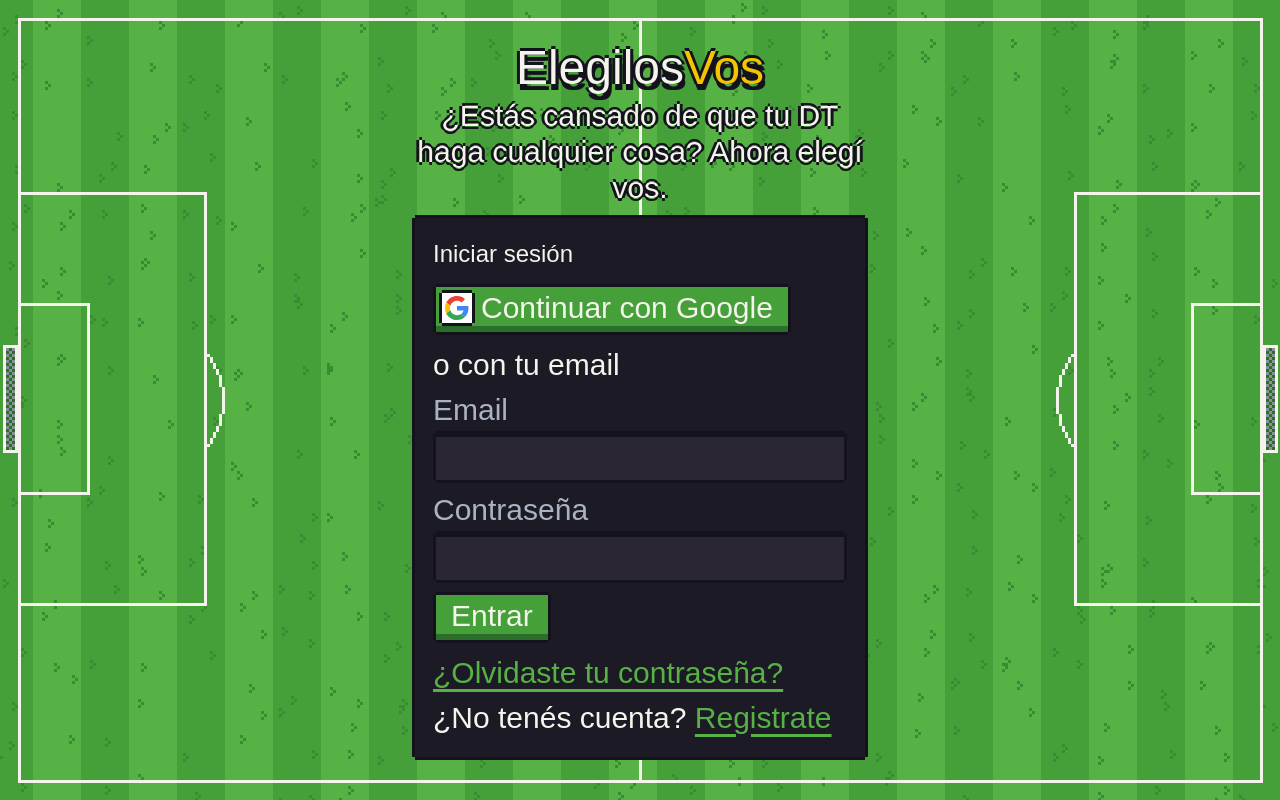
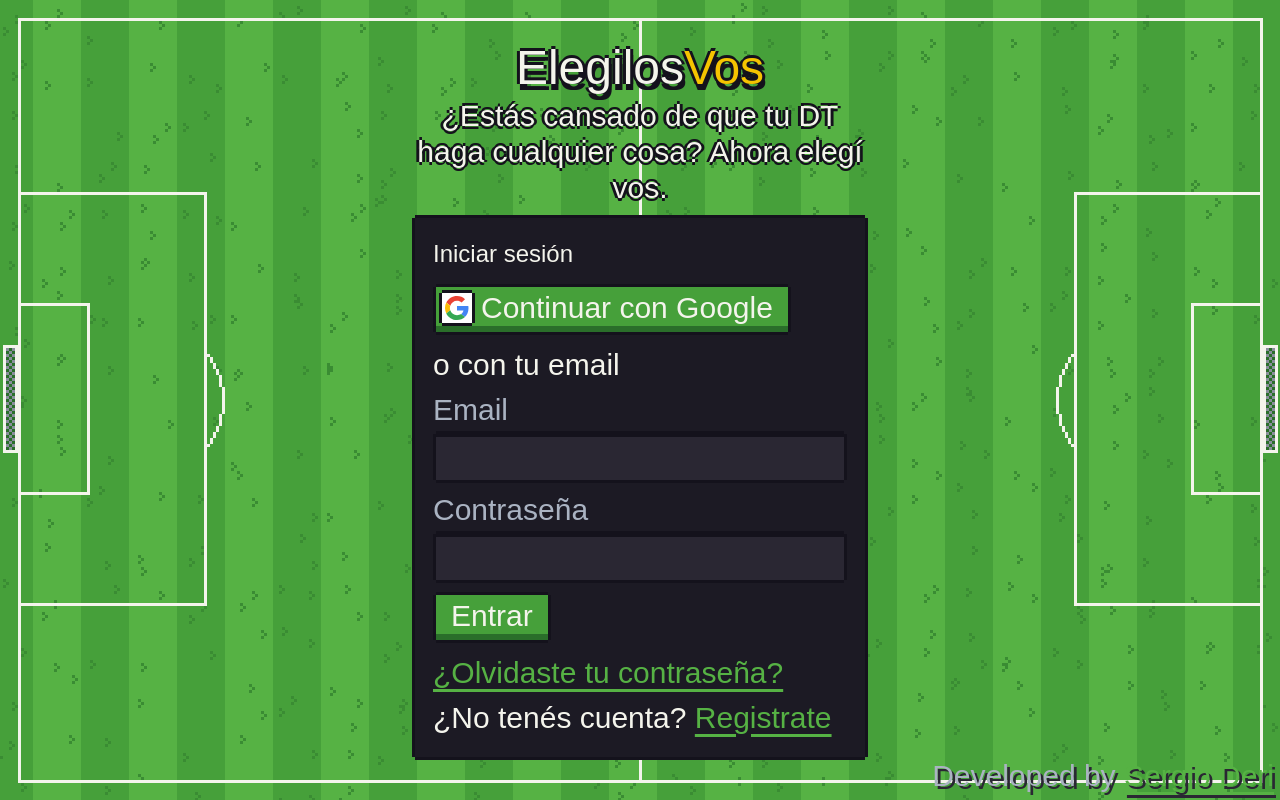
Before and after one commit to SergioDeri/ElegilosVos, a Next.js app: page /login in a window 1280 px wide. Built offline with nearby package versions, Linux system fonts and the light colour scheme; a web font is replaced by a local one.

Commit message:
Crédito del desarrollador abajo a la derecha

```diff
--- a/src/app/layout.tsx
+++ b/src/app/layout.tsx
@@ -38,6 +38,12 @@ export default function RootLayout({ children }: LayoutProps<"/">) {
       </head>
       <body>
         {children}
+        <footer className="credito">
+          Developed by{" "}
+          <a href="https://sergioderi.dev" target="_blank" rel="noopener noreferrer">
+            Sergio Deri
+          </a>
+        </footer>
         <RegistrarServiceWorker />
       </body>
     </html>
--- a/src/app/pixel.css
+++ b/src/app/pixel.css
@@ -279,3 +279,21 @@ li + li {
   --acento-tinta: var(--color-cal);
   --acento-sombra: var(--color-contorno);
 }
+
+/* -------------------------------------------------------------------------
+   Crédito del desarrollador: fijo abajo a la derecha, sin tapar toques
+   fuera del enlace.
+   ------------------------------------------------------------------------- */
+.credito {
+  position: fixed;
+  right: calc(2 * var(--u));
+  bottom: calc(2 * var(--u));
+  z-index: 10;
+  pointer-events: none;
+  color: var(--color-blancoSombra);
+  text-shadow: var(--u) var(--u) 0 var(--color-negro);
+}
+
+.credito a {
+  pointer-events: auto;
+}
```
